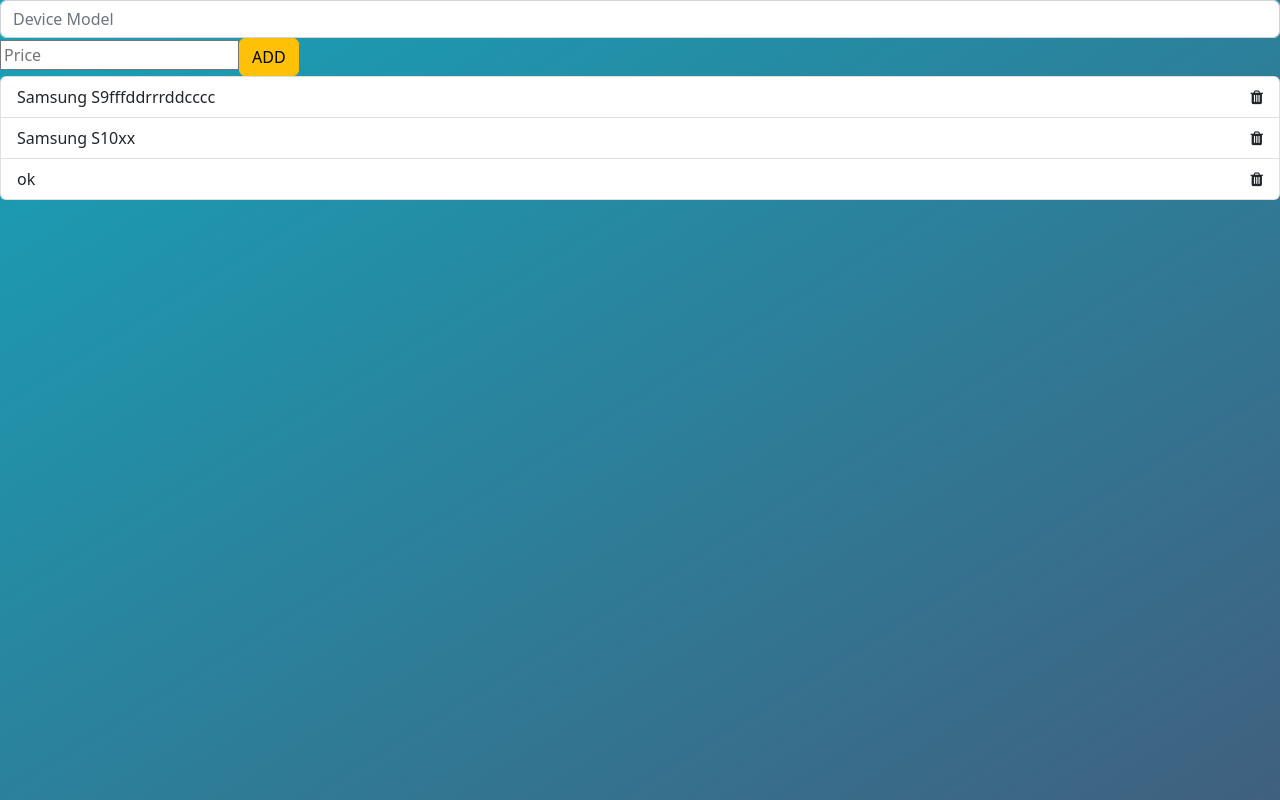
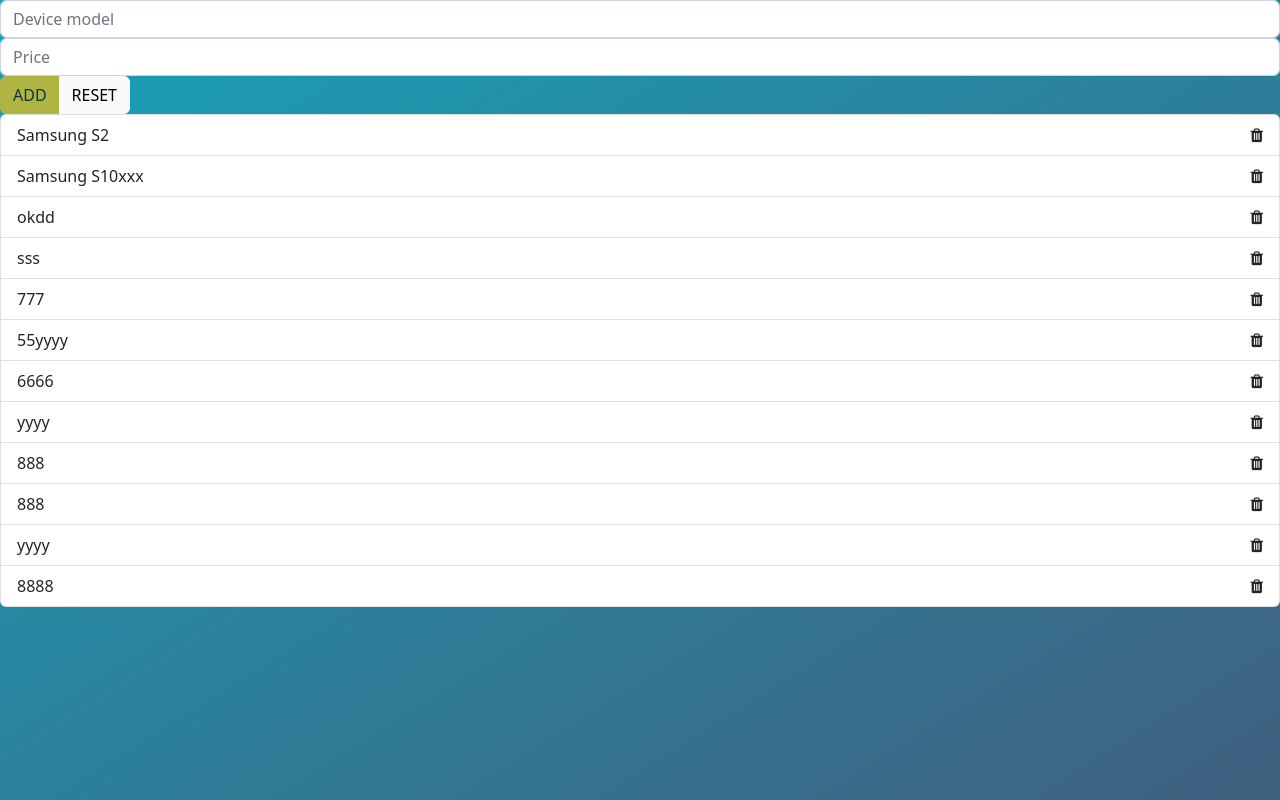
Before and after one commit to Anita-Liberatore/crud-app-catalog-phones-angular-fe, an Angular app: page /catalog in a window 1280 px wide. Built offline with nearby package versions, Linux system fonts and the light colour scheme; data requests are answered from the project's data file.

Commit message:
add component form complete

```diff
--- a/server/db.json
+++ b/server/db.json
@@ -1,7 +1,7 @@
 {
   "devices": [
     {
-      "label": "Samsung S9fffddrrrddcccc",
+      "label": "Samsung S2",
       "price": 499,
       "os": "android",
       "desc": "",
@@ -9,7 +9,7 @@
       "id": 8
     },
     {
-      "label": "Samsung S10xx",
+      "label": "Samsung S10xxx",
       "price": 9993,
       "os": "android",
       "rate": 4,
@@ -17,9 +17,54 @@
       "desc": ""
     },
     {
-      "label": "ok",
+      "label": "okdd",
       "price": 5,
       "id": 10
+    },
+    {
+      "label": "sss",
+      "price": 6,
+      "id": 11
+    },
+    {
+      "label": "777",
+      "price": 8,
+      "id": 12
+    },
+    {
+      "label": "55yyyy",
+      "price": 6,
+      "id": 13
+    },
+    {
+      "label": "6666",
+      "price": 66,
+      "id": 14
+    },
+    {
+      "label": "yyyy",
+      "price": 8,
+      "id": 15
+    },
+    {
+      "label": "888",
+      "price": 9,
+      "id": 16
+    },
+    {
+      "label": "888",
+      "price": 8,
+      "id": 17
+    },
+    {
+      "label": "yyyy",
+      "price": 8,
+      "id": 18
+    },
+    {
+      "label": "8888",
+      "price": 888,
+      "id": 19
     }
   ],
   "login": {
--- a/src/app/app.module.ts
+++ b/src/app/app.module.ts
@@ -7,12 +7,14 @@
 import { AppComponent } from './app.component';
 import { CatalogComponent } from './features/catalog/catalog.component';
 import { CatalogListComponent } from './features/catalog-list/catalog-list.component';
+import { CatalogFormComponent } from './features/catalog-form/catalog-form.component';
 
 @NgModule({
   declarations: [
     AppComponent,
     CatalogComponent,
     CatalogListComponent,
+    CatalogFormComponent,
   ],
   imports: [
     BrowserModule,
--- /dev/null
+++ b/src/app/features/catalog-form/catalog-form.component.html
@@ -0,0 +1,31 @@
+<form #f="ngForm" (submit)="saveHandler()">
+
+    <input type="text"
+        [ngModel]="activeDevice?.label"
+        name="label"
+        required
+        class="form-control"
+        placeholder="Device model">
+
+    <input type="number"
+        [ngModel]="activeDevice?.price"
+        name="price"
+        class="form-control"
+        placeholder="Price">
+
+    <div class="btn-group">
+        <button class="btn btn-warning"
+            type="submit"
+            [disabled]="f.invalid">
+            {{activeDevice?.id ? 'EDIT' : 'ADD'}}
+        </button>
+
+        <button
+            class="btn btn-light"
+            type="button"
+            *ngIf="activeDevice"
+            (click)="resetHandler();">
+            RESET
+        </button>
+    </div>
+</form>
--- /dev/null
+++ b/src/app/features/catalog-form/catalog-form.component.ts
@@ -0,0 +1,33 @@
+import { Component, EventEmitter, Input, OnInit, Output, SimpleChanges, ViewChild } from '@angular/core';
+import { NgForm } from '@angular/forms';
+import { Device } from 'src/app/model/device';
+
+@Component({
+  selector: 'app-catalog-form',
+  templateUrl: './catalog-form.component.html',
+  styleUrls: ['./catalog-form.component.css']
+})
+export class CatalogFormComponent {
+
+  @Input() activeDevice: Device | null = null;
+  @Output() save: EventEmitter<Device> = new EventEmitter<Device>();
+  @Output() reset: EventEmitter<NgForm> = new EventEmitter<NgForm>();
+  @ViewChild('f') form!: NgForm;
+
+  saveHandler() {
+    this.save.emit(this.form.value)
+  }
+
+  ngOnChanges(changes: SimpleChanges) {
+    const active: Device = changes['activeDevice'].currentValue;
+    if (this.form && !active.id) {
+      this.form.reset();
+    }
+  }
+
+  resetHandler() {
+    this.reset.emit();
+    this.form.reset();
+  }
+
+}
--- a/src/app/features/catalog-list/catalog-list.component.ts
+++ b/src/app/features/catalog-list/catalog-list.component.ts
@@ -18,4 +18,5 @@
     this.delete.emit(device);
   }
 
+
 }
--- a/src/app/features/catalog/catalog.component.html
+++ b/src/app/features/catalog/catalog.component.html
@@ -1,25 +1,10 @@
 <!--<pre>{{activeDevice | json }}</pre> -->
 
-<form #f="ngForm" (submit)="save(f)">
-    <input class="form-control"
-        type="text"
-        [ngModel]="activeDevice?.label"
-        name="label"
-        required
-        placeholder="Device Model">
-    <input
-        type="number"
-        [ngModel]="activeDevice?.price"
-        name="price"
-        placeholder="Price">
+<app-catalog-form
+    [activeDevice]="activeDevice"
+    (save)="save($event)"
+    (reset)="reset()"></app-catalog-form>
 
-    <div class="btn-group">
-        <button type="submit" class="btn btn-warning">{{activeDevice ? 'EDIT' :
-            'ADD'}}</button>
-        <button type="submit" (click)="reset(f)" *ngIf="activeDevice" class="btn
-            btn-warning">RESET</button>
-    </div>
-</form>
 
 <app-catalog-list
     [devices]="devices"
--- a/src/app/features/catalog/catalog.component.ts
+++ b/src/app/features/catalog/catalog.component.ts
@@ -1,8 +1,6 @@
 import { Component, OnInit } from '@angular/core';
 import { HttpClient } from '@angular/common/http';
 import { Device } from 'src/app/model/device';
-import { NgForm } from '@angular/forms';
-import { ThisReceiver } from '@angular/compiler';
 
 @Component({
   selector: 'app-catalog',
@@ -12,7 +10,7 @@
 export class CatalogComponent {
 
   devices: Device[] = [];
-  activeDevice: Device | null = null;
+  activeDevice: Device = {};
 
   constructor(private http: HttpClient) {
     this.getAll();
@@ -23,45 +21,44 @@
       .subscribe(result => this.devices = result);
   }
 
-  deleteHandler(device: Device) {
-    this.http.delete(`http://localhost:3000/devices/${device.id}`).subscribe(() => {
-      const index = this.devices.findIndex(d => d.id === device.id)
-      this.devices.splice(index,1)
-    })
+
+  save(device: Device) {
+    if (this.activeDevice?.id) {
+      this.edit(device);
+    } else {
+      this.add(device);
+    }
   }
 
-  save(form: NgForm) {
-    if(this.activeDevice) {
-      return this.edit(form);
-    }
-    console.log(form.value)
+  add(device: Device) {
+    this.http.post<Device>(`http://localhost:3000/devices/`, device)
+      .subscribe(result => {
+        this.devices.push(result);
+        this.activeDevice = {} as Device;
+      });
+  }
 
-    this.add(form)
+  deleteHandler(device: Device) {
+    this.http.delete(`http://localhost:3000/devices/${device.id}`)
+      .subscribe(() => {
+        const index = this.devices.findIndex(d => d.id === device.id);
+        this.devices.splice(index, 1);
+      });
+  }
+
+  edit(device: Device) {
+    this.http.patch<Device>(`http://localhost:3000/devices/${this.activeDevice?.id}`, device)
+      .subscribe(res => {
+        const index = this.devices.findIndex(d => d.id === this.activeDevice?.id);
+        this.devices[index] = res;
+      });
   }
 
   setActive(device: Device) {
     this.activeDevice = device;
   }
 
-  add(form: NgForm) {
-    this.http.post<Device>(`http://localhost:3000/devices/`, form.value)
-      .subscribe(result => {
-        this.devices.push(result);
-        this.activeDevice = null;
-        form.reset();
-      });
-  }
-
-  edit(form: NgForm) {
-    this.http.patch<Device>(`http://localhost:3000/devices/${this.activeDevice?.id}`, form.value)
-      .subscribe(result => {
-        const index = this.devices.findIndex(d => d.id === this.activeDevice?.id)
-        this.devices[index] = result;
-      });
-  }
-
-  reset(form: NgForm) {
-    this.activeDevice = null;
-    form.reset();
+  reset() {
+    this.activeDevice = {};
   }
 }
```
Also changed, not shown: src/app/model/device.ts (+7 -7 lines), src/app/features/catalog-form/catalog-form.component.css (added), 1 other file (tests, documents, lock files or other folders).
